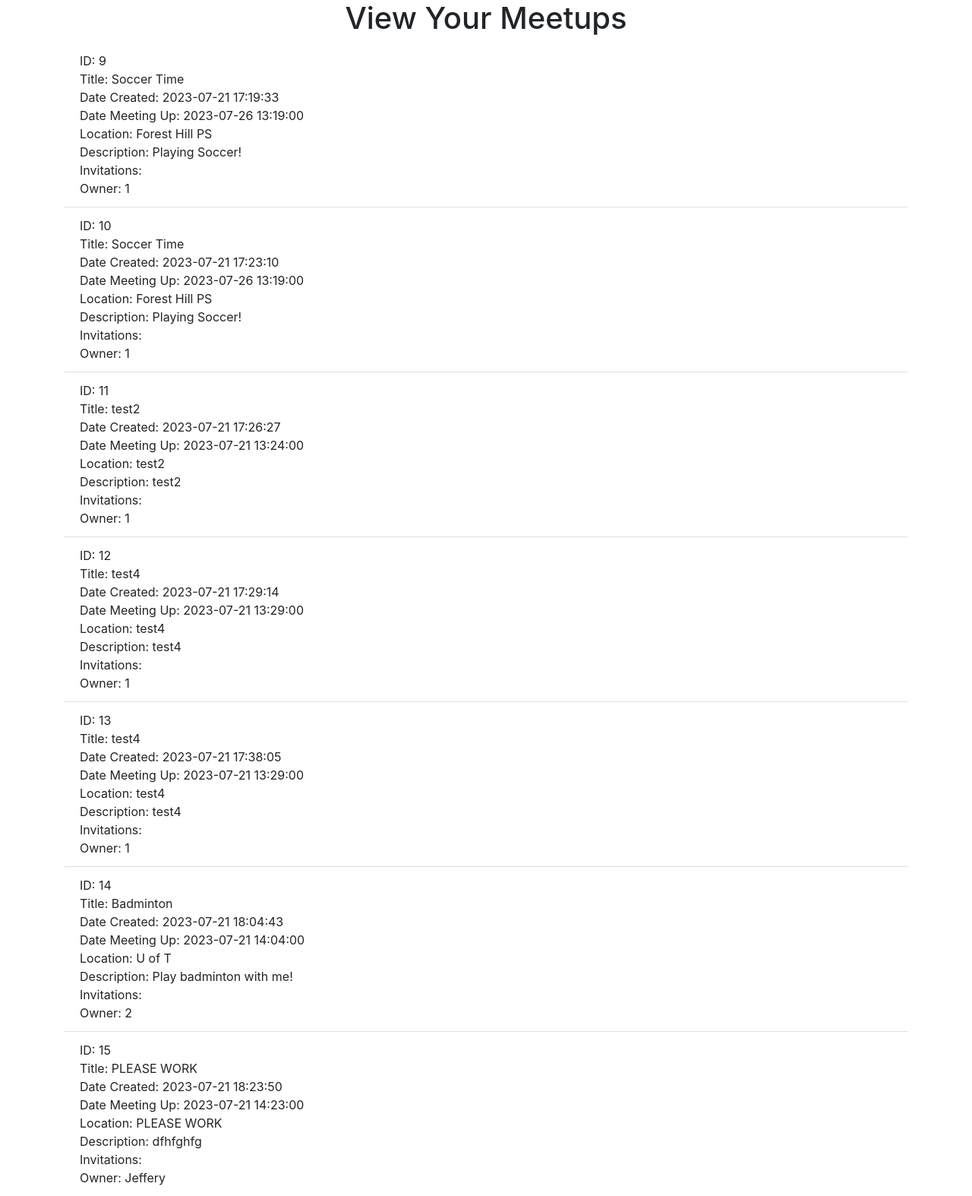
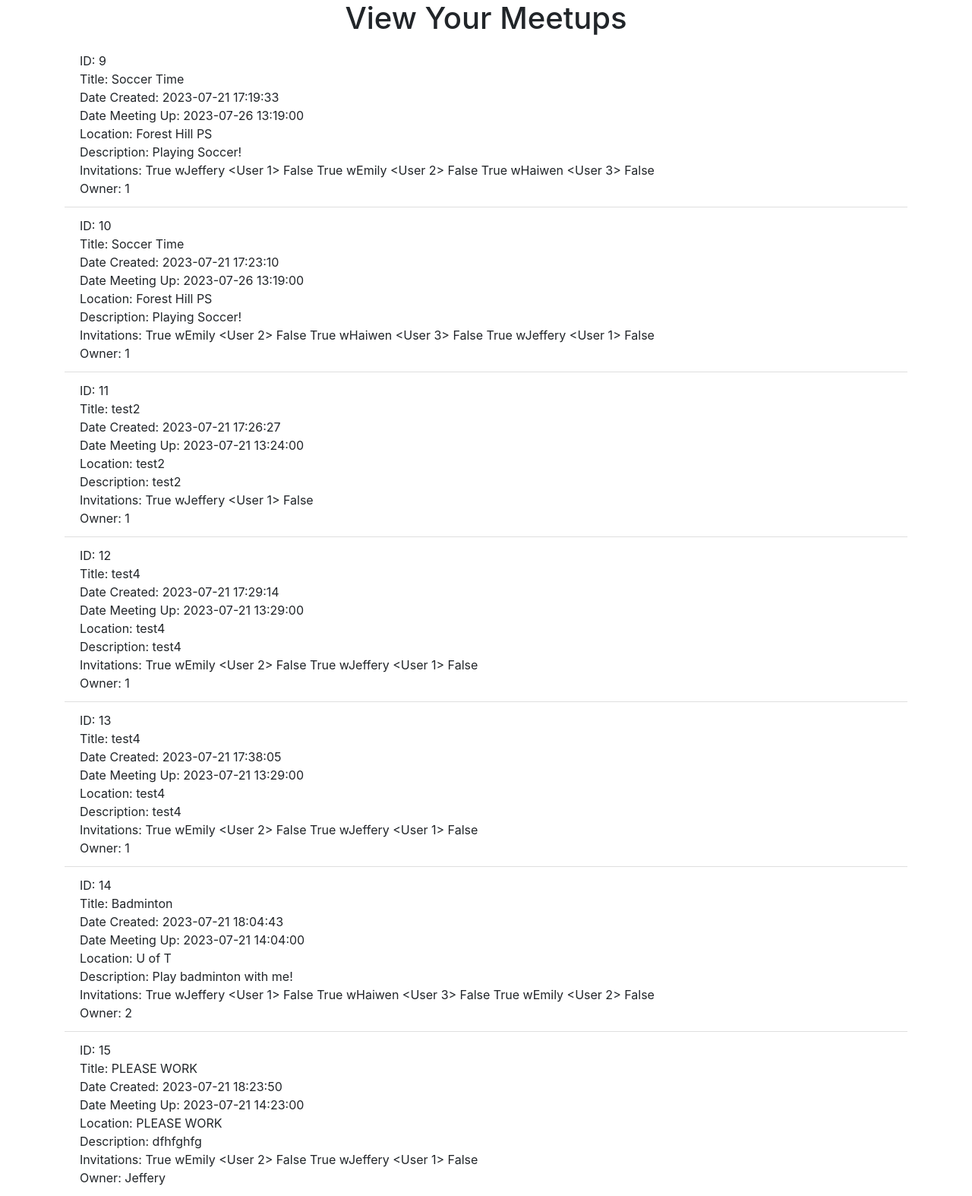
Before and after one commit to Jeffery05/MeetUp, a Flask app: page /view_meetups in a window 1280 px wide. Shown: the part 56-1630 px from the top of the page at 76% size. Run offline with Flask 3, Linux system fonts and the light colour scheme; a user stored in the database is signed in; data comes from the database, SQL or seed files in the repository; some libraries are stand-ins or nearby versions.

Commit message:
added a loop to render list of invited users for each meetup

```diff
--- a/website/templates/view_meetups.html
+++ b/website/templates/view_meetups.html
@@ -2,7 +2,7 @@
 %}
 <h1 align="center">View Your Meetups</h1>
 <ul class="list-group list-group-flush" id="notes">
-    {% for meetup in user.meetups %}
+    {% for meetup in user.meetups: %}
     <li class="list-group-item">
         ID: {{meetup.id}}<br>
         Title: {{ meetup.title }}<br>
@@ -10,7 +10,20 @@
         Date Meeting Up: {{ meetup.date_meetup}}<br>
         Location: {{meetup.location}}<br>
         Description: {{meetup.description}}<br>
-        Invitations: {% for user2 in meetup.users %}{{user2.name}}{% endfor %}<br>
+        Invitations:
+        {% set first = True %}
+        {% for user in meetup.user: %}
+            {% print(first) %}
+            {% if first ==True %}
+                w{{user.first_name}}
+                {% print(user) %}
+            {% else %}
+                , {{user.first_name}}
+            {% endif %}
+            {% set first = False %}
+            {% print(first) %}
+        {% endfor %}<br>
+
         Owner: {{meetup.owner}}
     </li>
     {% endfor %}
```
